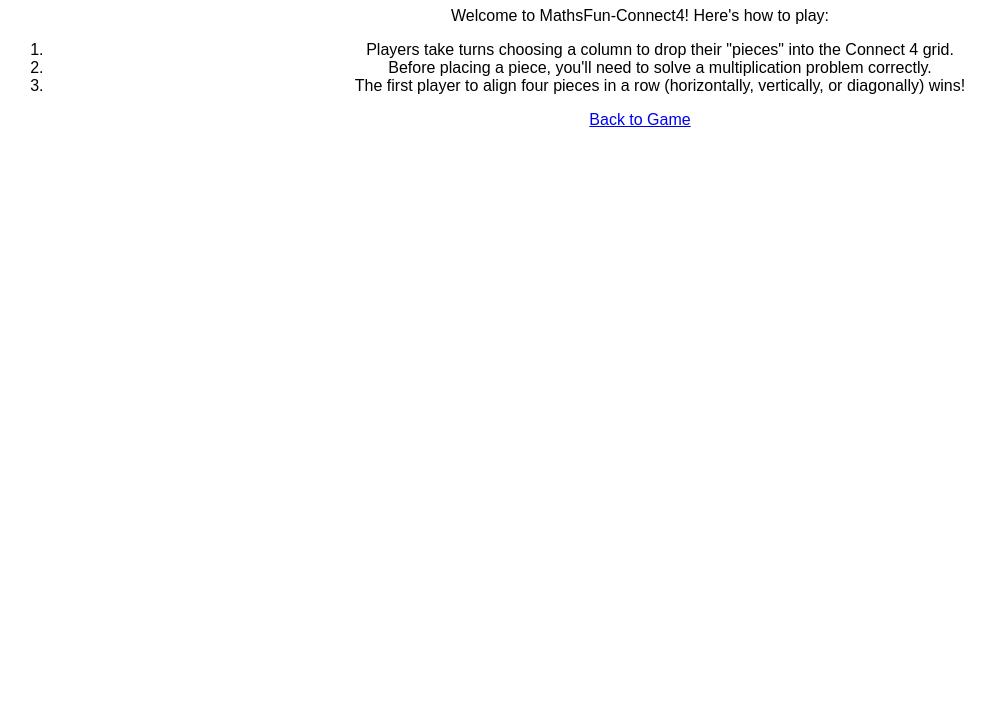
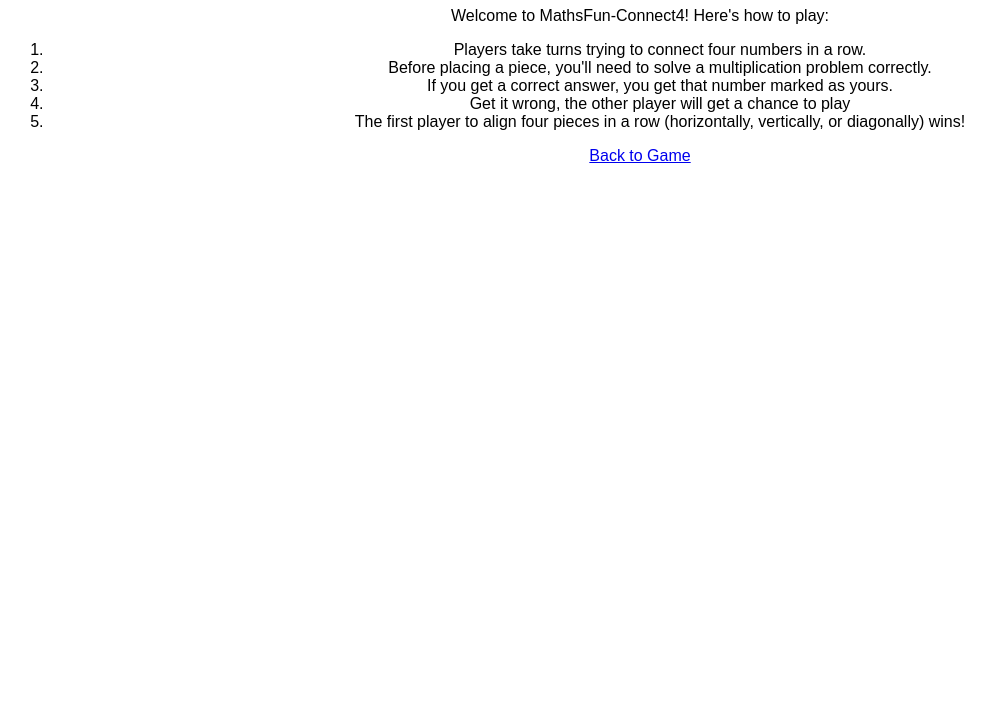
Before and after one commit to jfang88/MathsFun-Connect4, a plain HTML site: page instructions.html in a window 1280 px wide. Shown: the part 73-800 px from the top of the page, without its empty margins (0-997 px from the left). Drawn offline with Linux system fonts and the light colour scheme.

Commit message:
updated instructions

```diff
--- a/instructions.html
+++ b/instructions.html
@@ -8,8 +8,10 @@
     <h1>How to Play MathsFun-Connect4</h1>
     <p>Welcome to MathsFun-Connect4! Here's how to play:</p>
     <ol>
-        <li>Players take turns choosing a column to drop their "pieces" into the Connect 4 grid.</li>
+        <li>Players take turns trying to connect four numbers in a row.</li>
         <li>Before placing a piece, you'll need to solve a multiplication problem correctly.</li>
+        <li>If you get a correct answer, you get that number marked as yours.</li>
+        <li>Get it wrong, the other player will get a chance to play</li>
         <li>The first player to align four pieces in a row (horizontally, vertically, or diagonally) wins!</li>
     </ol>
     <a href="index.html">Back to Game</a>
```
